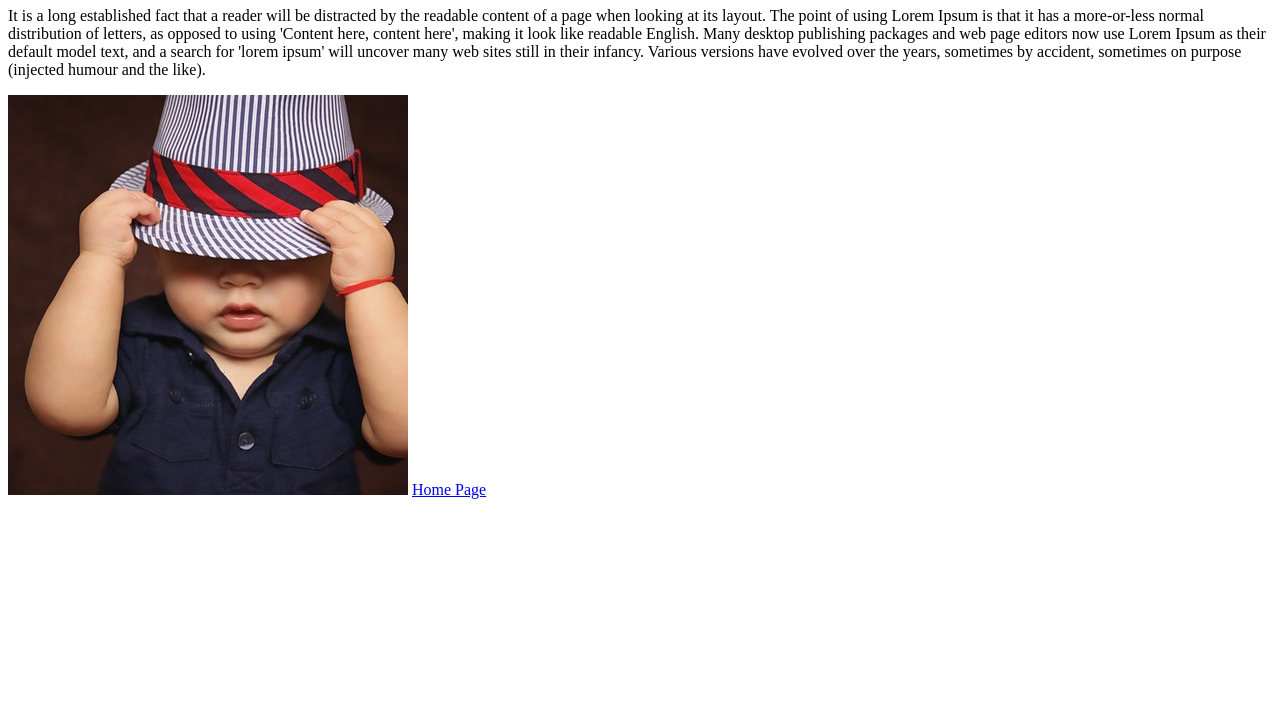
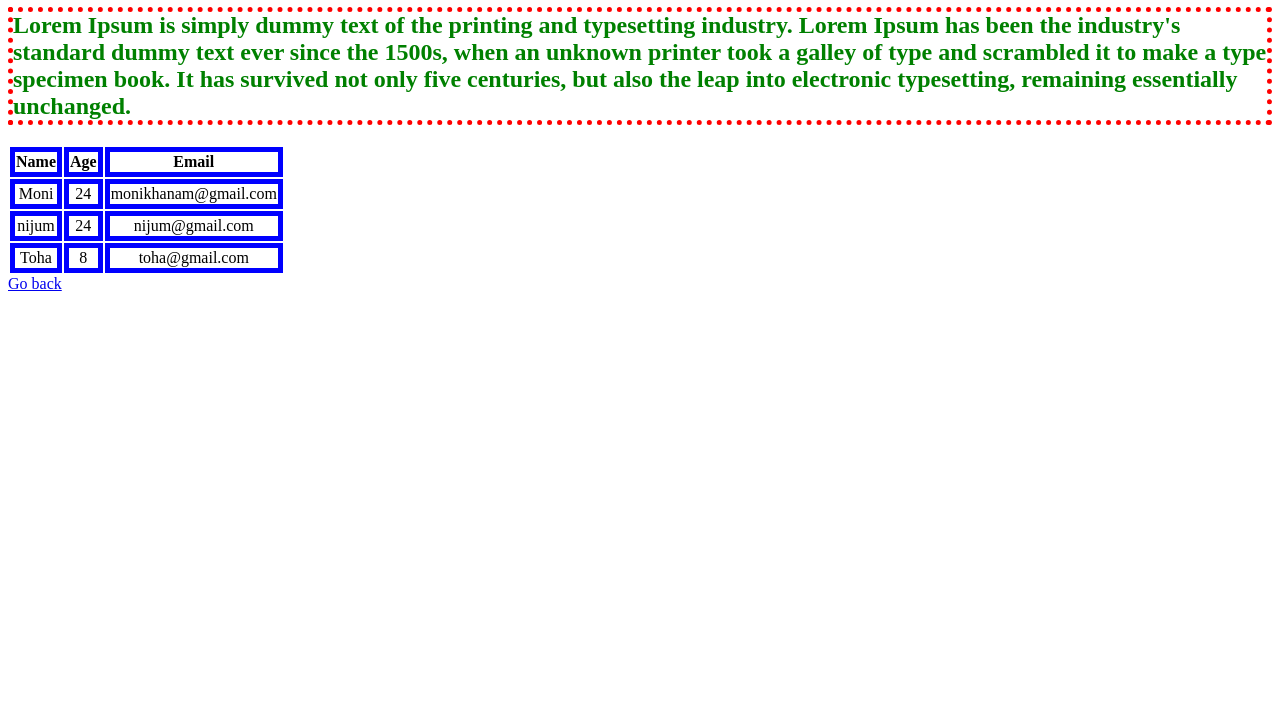
Before and after one commit to Monikhanam/ssb_html, a plain HTML site: page pages/about.html in a window 1280 px wide. Shown: the part 73-800 px from the top of the page. Drawn offline with Linux system fonts and the light colour scheme.

Commit message:
Add files via upload

```diff
--- /dev/null
+++ b/css/style.css
@@ -0,0 +1,19 @@
+
+.black{
+	border: 5px dotted red;
+	color: green;
+}
+
+#font{
+       font-size: 50px;
+}
+}
+table{
+	width: 50%;
+	border: 5px solid blue;
+
+}
+th,td{
+	border: 5px solid blue;
+	text-align: center;
+}
--- a/pages/about.html
+++ b/pages/about.html
@@ -3,14 +3,37 @@
 <head>
 <meta charset="utf-8">
 <meta name="viewport" content="width=device-width, initial-scale=1.0">
-<title>Document</title>
+<title>Home</title>
+<link rel="stylesheet" href="../css/style.css">
 </head>
 <body>
+	<h1>Lorem Lipsum</h1>
+	<h2 class="black">Lorem Ipsum is simply dummy text of the printing and typesetting industry. Lorem Ipsum has been the industry's standard dummy text ever since the 1500s, when an unknown printer took a galley of type and scrambled it to make a type specimen book. It has survived not only five centuries, but also the leap into electronic typesetting, remaining essentially unchanged.</h2>
 
-	<h1>Why do we use it?</h1>
-	<p>It is a long established fact that a reader will be distracted by the readable content of a page when looking at its layout. The point of using Lorem Ipsum is that it has a more-or-less normal distribution of letters, as opposed to using 'Content here, content here', making it look like readable English. Many desktop publishing packages and web page editors now use Lorem Ipsum as their default model text, and a search for 'lorem ipsum' will uncover many web sites still in their infancy. Various versions have evolved over the years, sometimes by accident, sometimes on purpose (injected humour and the like).</p>
-	<img src="../images/baby2.jpg" alt="baby boy">
-	<a href="../index.html">Home Page</a>
+<table>
+	<tr>
+		<th>Name</th>
+		<th>Age</th>
+		<th>Email</th>
+	</tr>
+	<tr>
+		<td>Moni</td>
+        <td>24</td>
+        <td>monikhanam@gmail.com</td>
+	</tr>
+	<tr>
+		<td>nijum</td>
+        <td>24</td>
+        <td>nijum@gmail.com</td>
+	</tr>
+	<tr>
+		<td>Toha</td>
+        <td>8</td>
+        <td>toha@gmail.com</td>
+	</tr>
+</table>
+	<a href="../index.html">Go back</a>
+
 </body>
 
  </html>
```
Also changed, not shown: index.html (+5 -5 lines), images/sm.jpg (added).
